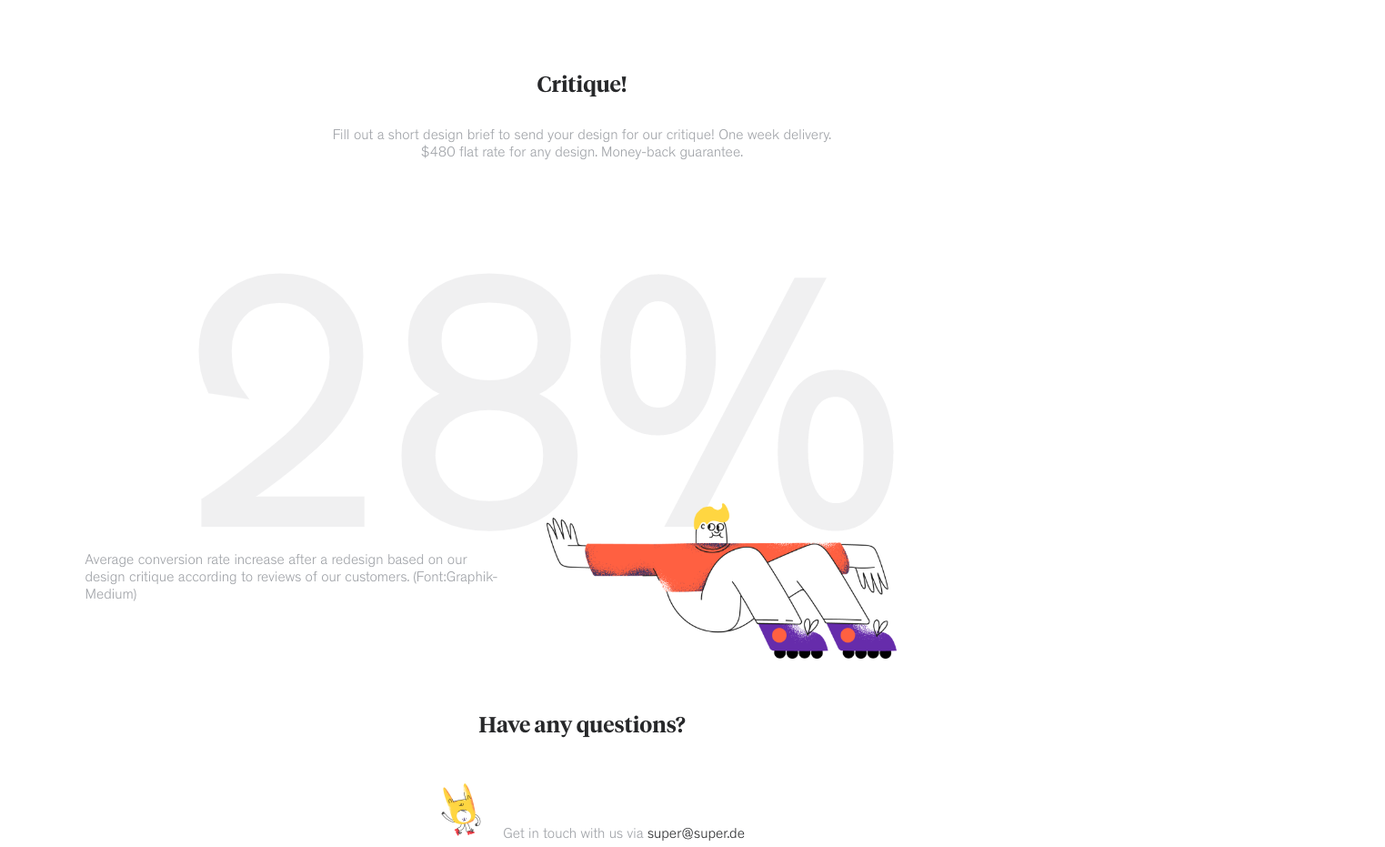
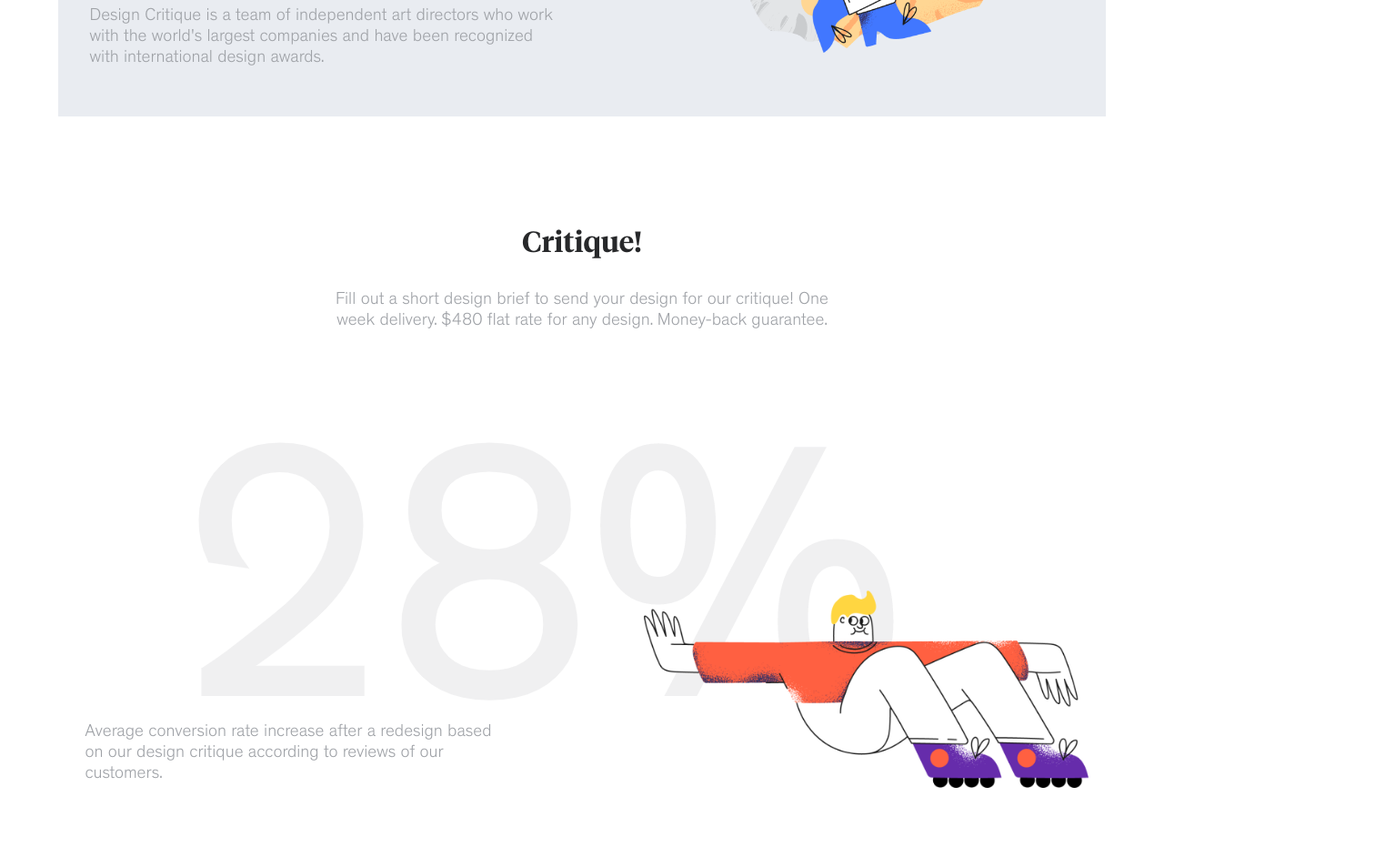
Before and after one commit to kc17m/css_flexbox_Lev3_3_design_Review, a plain HTML site: page index.html in a window 1280 px wide. Shown: the part 1474-2405 px from the top of the page at 91% size, 1523 px wide, since content can reach past the window. Drawn offline with Linux system fonts and the light colour scheme.

Commit message:
larger fonts

```diff
--- a/assets/css/style.css
+++ b/assets/css/style.css
@@ -48,7 +48,11 @@ Logo:Design Critique (Font: TiemposHeadline-Semibold)
 get started (Font: Graphik-Medium) */
 
 header ul, h1 {
-    font-family: Graphik-Regular;;
+    font-family: Graphik-Regular;
+   }
+
+   h2 {
+       font-size: 2rem;
    }
 
 .naviMiddle, h2 {
@@ -61,6 +65,7 @@ header ul, h1 {
 
 p, ol {
     color: #9FA2A7;
+    font-size: 1.2rem;
 }
 
 
@@ -78,7 +83,7 @@ header ul {
 }
 
 .naviMiddle {
-    font-size: 1.5rem;
+    font-size: 2rem;
 }
 
 .naviRight{
@@ -103,6 +108,7 @@ header .naviRight:hover {
 h1 {
     text-align: center;
     margin: 5% 0 10% 0;
+    font-size: 2rem;
 }
 
 .txtRabbit {
@@ -159,6 +165,7 @@ h1 {
 
 h3 {
     margin: 4% 0;
+    font-size: 1.5rem;
 
 }
 
@@ -173,7 +180,7 @@ h3 {
 
 .yellowHair {
     background: #e9ecf1 ;
-    height: 30vh;
+
     padding: 3% 0;
 }
 
@@ -211,10 +218,10 @@ ol {
 
 
 .imgSkater  {
-    width: 48%;
+    width: 61%;
     position: absolute;
-    bottom: -17%;
-    right: -2%;
+    bottom: -2%;
+    right: -23%;
     z-index: 3;
 
 
--- a/index.html
+++ b/index.html
@@ -96,7 +96,7 @@
 
                 <div class="bgSkater">
                     <p class="txtSkater">Average conversion rate increase after a redesign based on our design critique
-                        according to reviews of our customers. (Font:Graphik-Medium)</p>
+                        according to reviews of our customers. </p>
                 </div>
                 <div class="imgSkater">
                     <img src="assets/img/home_conversion.png" alt="">
```
